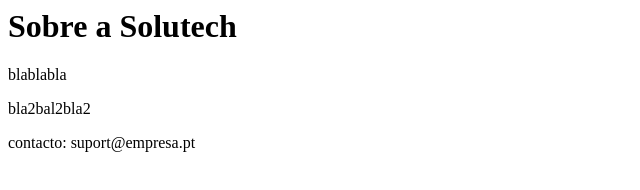
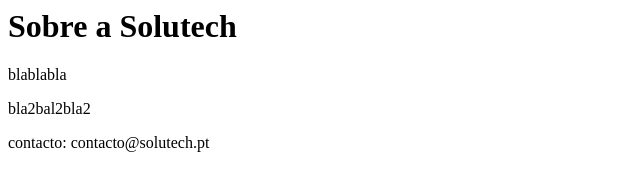
Before and after one commit to pmguerre/projecto1, a plain HTML site: page index.html in a window 1280 px wide. Shown: the full height of the page, 0-640 px from the left. Drawn offline with Linux system fonts and the light colour scheme.

Commit message:
correção do email

```diff
--- a/index.html
+++ b/index.html
@@ -8,7 +8,7 @@
 
     <p>bla2bal2bla2</p>
 
-    <p>contacto: suport@empresa.pt</p>
+    <p>contacto: contacto@solutech.pt</p>
 </body>
 
 </html>
```
